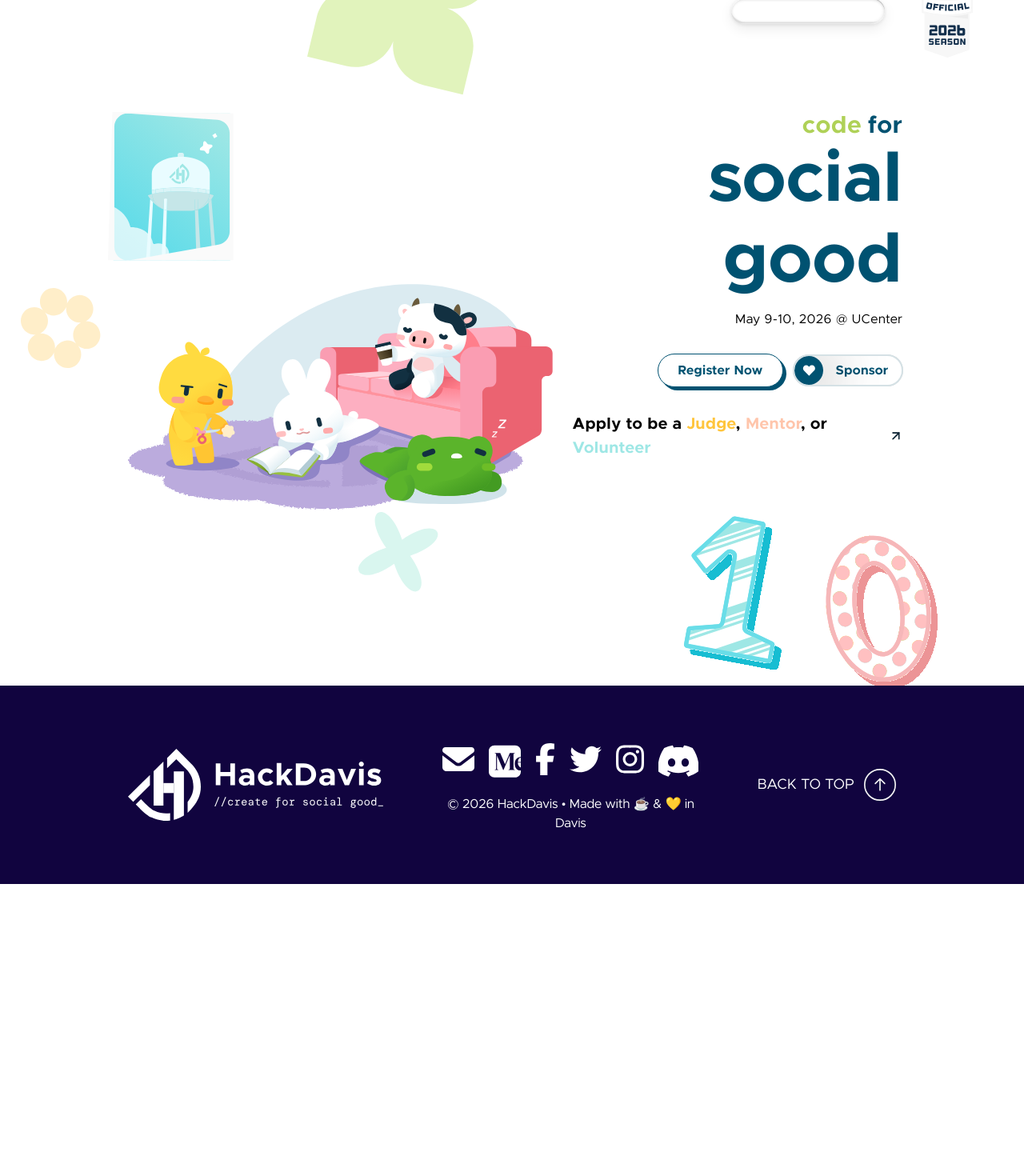
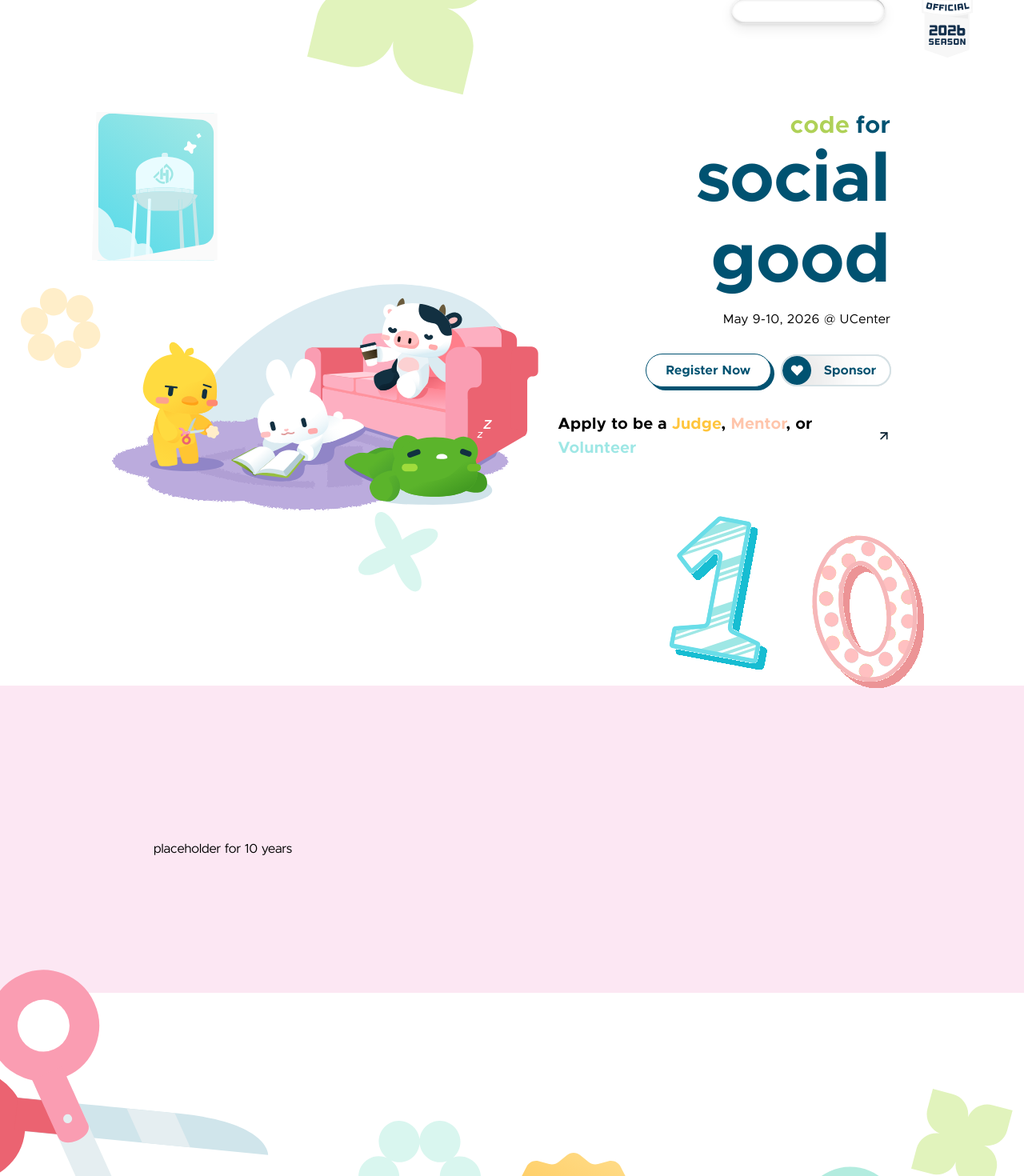
Before and after one commit to HackDavis/website-2026, a Next.js app: page / in a window 1280 px wide. Shown: the part 40-1510 px from the top of the page at 80% size. Before the commit the page ends 1145 px from the top, so only its background shows below. Built offline with nearby package versions, Linux system fonts and the light colour scheme.

Commit message:
Placement on page.tsx

```diff
--- a/app/(pages)/(index-page)/_components/heroInfo/heroInfo.tsx
+++ b/app/(pages)/(index-page)/_components/heroInfo/heroInfo.tsx
@@ -7,7 +7,7 @@ import WordCycle from '../wordCycle/wordCycle';
 export default function HeroInfo() {
   return (
     <>
-      <div className="flex flex-col items-center -pl-5 p-5 w-full gap-6 md:flex-row md:items-stretch md:pr-[13%]">
+      <div className="flex flex-col pl-[9%] items-center -pl-5 p-5 w-full gap-6 md:flex-row md:items-stretch md:pr-[13%]">
         <div className="absolute top-0 left-[27%] md:left-[30%] -z-10 overflow-hidden">
           <Image
             src="/Images/reghero/Green.svg"
--- a/app/(pages)/(index-page)/page.tsx
+++ b/app/(pages)/(index-page)/page.tsx
@@ -1,10 +1,13 @@
 import HeroInfo from './_components/heroInfo/heroInfo';
+import Stats from './_components/Stats';
 
 export default function Home() {
   return (
-    <div className="pt-40 flex flex-end pl-[9%] w-full">
+    <div className="pt-40 flex flex-end w-full">
       <div className="flex-end">
         <HeroInfo />
+        <div className="h-20 p-[15%] bg-pink-100">placeholder for 10 years</div>
+        <Stats />
       </div>
     </div>
   );
```
